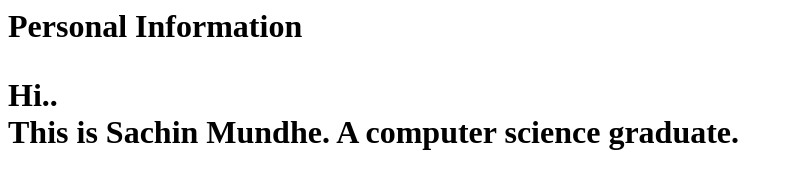
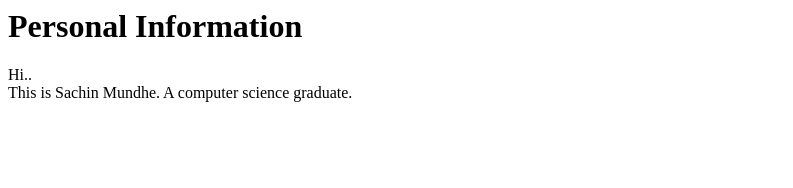
Before and after one commit to sachin-mundhe/sachin-mundhe.github.io, a plain HTML site: page index.html in a window 1280 px wide. Shown: the whole page, without its empty margins (0-793 px from the left). Drawn offline with Linux system fonts and the light colour scheme.

Commit message:
Update index.html

```diff
--- a/index.html
+++ b/index.html
@@ -1,3 +1,3 @@
-<h1>Personal Information<h1>
+<h1>Personal Information</h1>
 <p>Hi.. <br>
 This is Sachin Mundhe. A computer science graduate. </p>
```
